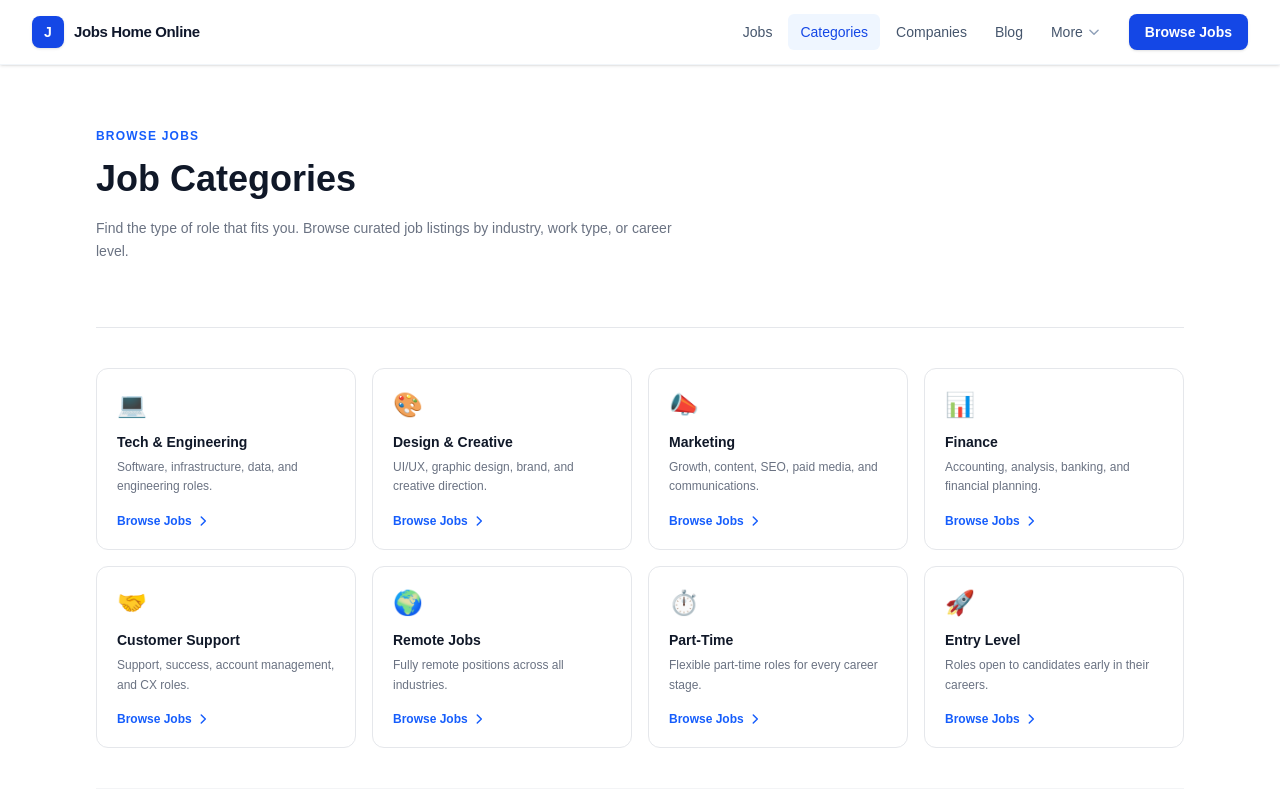
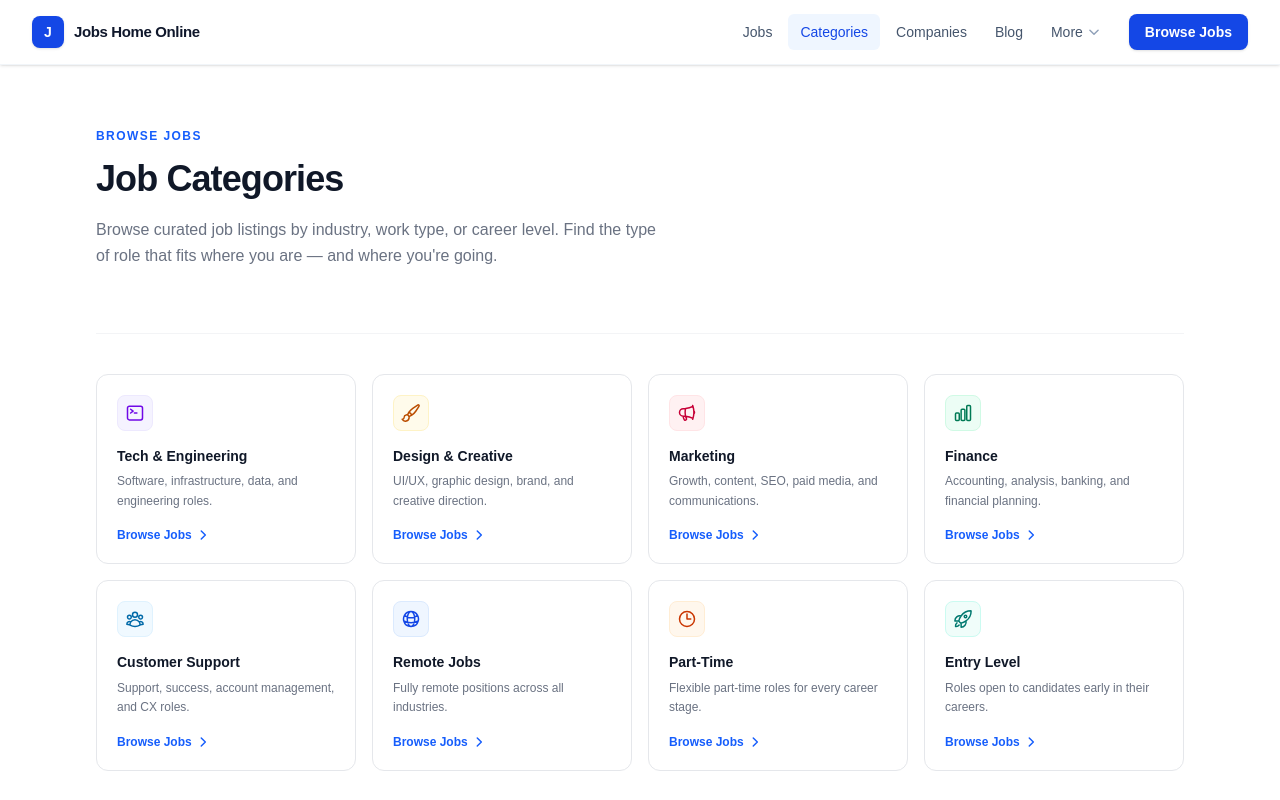
Before and after one commit to saimmian7070-tech/job_site, a Next.js app: page /categories in a window 1280 px wide. Shown: the top 800 px of the page. Built offline with nearby package versions, Linux system fonts and the light colour scheme.

Commit message:
deployment 1

```diff
--- a/app/categories/page.tsx
+++ b/app/categories/page.tsx
@@ -1,18 +1,70 @@
 import Link from "next/link";
+import type { Metadata } from "next";
+
+// ─── Metadata ─────────────────────────────────────────────────────────────────
+
+export const metadata: Metadata = {
+  title: "Job Categories | Browse by Industry & Type",
+  description:
+    "Browse job listings by category — tech, design, marketing, finance, remote, part-time, and more. Find the role that fits your skills and career stage.",
+};
+
+// ─── SVG Icons ────────────────────────────────────────────────────────────────
+
+const icons: Record<string, React.ReactNode> = {
+  tech: (
+    <svg className="w-5 h-5" fill="none" viewBox="0 0 24 24" stroke="currentColor" strokeWidth={1.8}>
+      <path strokeLinecap="round" strokeLinejoin="round" d="M6.75 7.5l3 2.25-3 2.25m4.5 0h3m-9 8.25h13.5A2.25 2.25 0 0021 18V6a2.25 2.25 0 00-2.25-2.25H5.25A2.25 2.25 0 003 6v12a2.25 2.25 0 002.25 2.25z" />
+    </svg>
+  ),
+  design: (
+    <svg className="w-5 h-5" fill="none" viewBox="0 0 24 24" stroke="currentColor" strokeWidth={1.8}>
+      <path strokeLinecap="round" strokeLinejoin="round" d="M9.53 16.122a3 3 0 00-5.78 1.128 2.25 2.25 0 01-2.4 2.245 4.5 4.5 0 008.4-2.245c0-.399-.078-.78-.22-1.128zm0 0a15.998 15.998 0 003.388-1.62m-5.043-.025a15.994 15.994 0 011.622-3.395m3.42 3.42a15.995 15.995 0 004.764-4.648l3.876-5.814a1.151 1.151 0 00-1.597-1.597L14.146 6.32a15.996 15.996 0 00-4.649 4.763m3.42 3.42a6.776 6.776 0 00-3.42-3.42" />
+    </svg>
+  ),
+  marketing: (
+    <svg className="w-5 h-5" fill="none" viewBox="0 0 24 24" stroke="currentColor" strokeWidth={1.8}>
+      <path strokeLinecap="round" strokeLinejoin="round" d="M10.34 15.84c-.688-.06-1.386-.09-2.09-.09H7.5a4.5 4.5 0 110-9h.75c.704 0 1.402-.03 2.09-.09m0 9.18c.253.962.584 1.892.985 2.783.247.55.06 1.21-.463 1.511l-.657.38c-.551.318-1.26.117-1.527-.461a20.845 20.845 0 01-1.44-4.282m3.102.069a18.03 18.03 0 01-.59-4.59c0-1.586.205-3.124.59-4.59m0 9.18a23.848 23.848 0 018.835 2.535M10.34 6.66a23.847 23.847 0 008.835-2.535m0 0A23.74 23.74 0 0018.795 3m.38 1.125a23.91 23.91 0 011.014 5.395m-1.014 8.855c-.118.38-.245.754-.38 1.125m.38-1.125a23.91 23.91 0 001.014-5.395m0-3.46c.495.413.811 1.035.811 1.73 0 .695-.316 1.317-.811 1.73m0-3.46a24.347 24.347 0 010 3.46" />
+    </svg>
+  ),
+  finance: (
+    <svg className="w-5 h-5" fill="none" viewBox="0 0 24 24" stroke="currentColor" strokeWidth={1.8}>
+      <path strokeLinecap="round" strokeLinejoin="round" d="M3 13.125C3 12.504 3.504 12 4.125 12h2.25c.621 0 1.125.504 1.125 1.125v6.75C7.5 20.496 6.996 21 6.375 21h-2.25A1.125 1.125 0 013 19.875v-6.75zM9.75 8.625c0-.621.504-1.125 1.125-1.125h2.25c.621 0 1.125.504 1.125 1.125v11.25c0 .621-.504 1.125-1.125 1.125h-2.25a1.125 1.125 0 01-1.125-1.125V8.625zM16.5 4.125c0-.621.504-1.125 1.125-1.125h2.25C20.496 3 21 3.504 21 4.125v15.75c0 .621-.504 1.125-1.125 1.125h-2.25a1.125 1.125 0 01-1.125-1.125V4.125z" />
+    </svg>
+  ),
+  support: (
+    <svg className="w-5 h-5" fill="none" viewBox="0 0 24 24" stroke="currentColor" strokeWidth={1.8}>
+      <path strokeLinecap="round" strokeLinejoin="round" d="M18 18.72a9.094 9.094 0 003.741-.479 3 3 0 00-4.682-2.72m.94 3.198l.001.031c0 .225-.012.447-.037.666A11.944 11.944 0 0112 21c-2.17 0-4.207-.576-5.963-1.584A6.062 6.062 0 016 18.719m12 0a5.971 5.971 0 00-.941-3.197m0 0A5.995 5.995 0 0012 12.75a5.995 5.995 0 00-5.058 2.772m0 0a3 3 0 00-4.681 2.72 8.986 8.986 0 003.74.477m.94-3.197a5.971 5.971 0 00-.94 3.197M15 6.75a3 3 0 11-6 0 3 3 0 016 0zm6 3a2.25 2.25 0 11-4.5 0 2.25 2.25 0 014.5 0zm-13.5 0a2.25 2.25 0 11-4.5 0 2.25 2.25 0 014.5 0z" />
+    </svg>
+  ),
+  remote: (
+    <svg className="w-5 h-5" fill="none" viewBox="0 0 24 24" stroke="currentColor" strokeWidth={1.8}>
+      <path strokeLinecap="round" strokeLinejoin="round" d="M12 21a9.004 9.004 0 008.716-6.747M12 21a9.004 9.004 0 01-8.716-6.747M12 21c2.485 0 4.5-4.03 4.5-9S14.485 3 12 3m0 18c-2.485 0-4.5-4.03-4.5-9S9.515 3 12 3m0 0a8.997 8.997 0 017.843 4.582M12 3a8.997 8.997 0 00-7.843 4.582m15.686 0A11.953 11.953 0 0112 10.5c-2.998 0-5.74-1.1-7.843-2.918m15.686 0A8.959 8.959 0 0121 12c0 .778-.099 1.533-.284 2.253m0 0A17.919 17.919 0 0112 16.5c-3.162 0-6.133-.815-8.716-2.247m0 0A9.015 9.015 0 013 12c0-1.605.42-3.113 1.157-4.418" />
+    </svg>
+  ),
+  parttime: (
+    <svg className="w-5 h-5" fill="none" viewBox="0 0 24 24" stroke="currentColor" strokeWidth={1.8}>
+      <path strokeLinecap="round" strokeLinejoin="round" d="M12 6v6h4.5m4.5 0a9 9 0 11-18 0 9 9 0 0118 0z" />
+    </svg>
+  ),
+  entry: (
+    <svg className="w-5 h-5" fill="none" viewBox="0 0 24 24" stroke="currentColor" strokeWidth={1.8}>
+      <path strokeLinecap="round" strokeLinejoin="round" d="M15.59 14.37a6 6 0 01-5.84 7.38v-4.8m5.84-2.58a14.98 14.98 0 006.16-12.12A14.98 14.98 0 009.631 8.41m5.96 5.96a14.926 14.926 0 01-5.841 2.58m-.119-8.54a6 6 0 00-7.381 5.84h4.8m2.581-5.84a14.927 14.927 0 00-2.58 5.84m2.699 2.7c-.103.021-.207.041-.311.06a15.09 15.09 0 01-2.448-2.448 14.9 14.9 0 01.06-.312m-2.24 2.39a4.493 4.493 0 00-1.757 4.306 4.493 4.493 0 004.306-1.758M16.5 9a1.5 1.5 0 11-3 0 1.5 1.5 0 013 0z" />
+    </svg>
+  ),
+};
 
 // ─── Static config ────────────────────────────────────────────────────────────
-// Extend this list as your DB grows. The `href` uses the same query params
-// already established on the homepage category tiles (/jobs?cat=...).
 
 const CATEGORIES = [
-  { label: "Tech & Engineering", icon: "💻", description: "Software, infrastructure, data, and engineering roles.", href: "/categories/tech" },
-  { label: "Design & Creative",  icon: "🎨", description: "UI/UX, graphic design, brand, and creative direction.",  href: "/categories/design" },
-  { label: "Marketing",          icon: "📣", description: "Growth, content, SEO, paid media, and communications.", href: "/jobs?cat=marketing" },
-  { label: "Finance",            icon: "📊", description: "Accounting, analysis, banking, and financial planning.", href: "/jobs?cat=finance" },
-  { label: "Customer Support",   icon: "🤝", description: "Support, success, account management, and CX roles.",   href: "/jobs?cat=support" },
-  { label: "Remote Jobs",        icon: "🌍", description: "Fully remote positions across all industries.",          href: "/jobs?type=remote" },
-  { label: "Part-Time",          icon: "⏱️", description: "Flexible part-time roles for every career stage.",      href: "/jobs?type=part-time" },
-  { label: "Entry Level",        icon: "🚀", description: "Roles open to candidates early in their careers.",      href: "/jobs?level=entry" },
+  { label: "Tech & Engineering", iconKey: "tech",      description: "Software, infrastructure, data, and engineering roles.", href: "/categories/tech",      color: "bg-violet-50 border-violet-100 text-violet-700" },
+  { label: "Design & Creative",  iconKey: "design",    description: "UI/UX, graphic design, brand, and creative direction.",  href: "/categories/design",    color: "bg-amber-50 border-amber-100 text-amber-700" },
+  { label: "Marketing",          iconKey: "marketing", description: "Growth, content, SEO, paid media, and communications.", href: "/jobs?cat=marketing",   color: "bg-rose-50 border-rose-100 text-rose-700" },
+  { label: "Finance",            iconKey: "finance",   description: "Accounting, analysis, banking, and financial planning.", href: "/jobs?cat=finance",     color: "bg-emerald-50 border-emerald-100 text-emerald-700" },
+  { label: "Customer Support",   iconKey: "support",   description: "Support, success, account management, and CX roles.",   href: "/jobs?cat=support",     color: "bg-sky-50 border-sky-100 text-sky-700" },
+  { label: "Remote Jobs",        iconKey: "remote",    description: "Fully remote positions across all industries.",          href: "/jobs?type=remote",     color: "bg-blue-50 border-blue-100 text-blue-700" },
+  { label: "Part-Time",          iconKey: "parttime",  description: "Flexible part-time roles for every career stage.",      href: "/jobs?type=part-time",  color: "bg-orange-50 border-orange-100 text-orange-700" },
+  { label: "Entry Level",        iconKey: "entry",     description: "Roles open to candidates early in their careers.",      href: "/jobs?level=entry",     color: "bg-teal-50 border-teal-100 text-teal-700" },
 ] as const;
 
 // ─── Page ─────────────────────────────────────────────────────────────────────
@@ -23,16 +75,16 @@ export default function CategoriesPage() {
       <div className="max-w-6xl mx-auto px-4 sm:px-6 lg:px-8">
 
         {/* Header */}
-        <div className="py-12 md:py-16 border-b border-gray-200">
-          <p className="text-xs font-semibold uppercase tracking-widest text-blue-600 mb-3">
+        <div className="py-12 md:py-16 border-b border-gray-100">
+          <p className="text-xs font-bold uppercase tracking-[0.12em] text-blue-600 mb-3">
             Browse Jobs
           </p>
-          <h1 className="text-3xl sm:text-4xl font-bold text-gray-900 leading-tight">
+          <h1 className="text-3xl sm:text-4xl font-bold text-gray-900 tracking-tight leading-tight">
             Job Categories
           </h1>
-          <p className="mt-4 text-gray-500 text-sm max-w-xl leading-relaxed">
-            Find the type of role that fits you. Browse curated job listings
-            by industry, work type, or career level.
+          <p className="mt-4 text-gray-500 text-base max-w-xl leading-relaxed">
+            Browse curated job listings by industry, work type, or career level.
+            Find the type of role that fits where you are — and where you're going.
           </p>
         </div>
 
@@ -43,16 +95,20 @@ export default function CategoriesPage() {
               <Link
                 key={cat.label}
                 href={cat.href}
-                className="group flex flex-col bg-white border border-gray-200 rounded-xl p-5 hover:border-blue-300 hover:shadow-sm transition-all"
+                className="group flex flex-col bg-white border border-gray-200 rounded-xl p-5 hover:border-blue-300 hover:shadow-md transition-all"
               >
-                <span className="text-2xl mb-3">{cat.icon}</span>
-                <h2 className="text-sm font-semibold text-gray-900 group-hover:text-blue-600 transition-colors leading-snug">
+                {/* Icon badge */}
+                <div className={`w-9 h-9 rounded-lg border flex items-center justify-center mb-4 ${cat.color}`}>
+                  {icons[cat.iconKey]}
+                </div>
+
+                <h2 className="text-sm font-bold text-gray-900 group-hover:text-blue-700 transition-colors leading-snug">
                   {cat.label}
                 </h2>
                 <p className="mt-1.5 text-xs text-gray-500 leading-relaxed flex-1">
                   {cat.description}
                 </p>
-                <span className="mt-4 inline-flex items-center gap-1 text-xs font-semibold text-blue-600">
+                <span className="mt-4 inline-flex items-center gap-1 text-xs font-bold text-blue-600 group-hover:gap-1.5 transition-all">
                   Browse Jobs
                   <svg className="w-3.5 h-3.5" fill="none" viewBox="0 0 24 24" stroke="currentColor" strokeWidth={2.5}>
                     <path strokeLinecap="round" strokeLinejoin="round" d="M9 5l7 7-7 7" />
@@ -64,19 +120,13 @@ export default function CategoriesPage() {
         </div>
 
         {/* Browse all CTA */}
-        <div className="py-8 border-t border-gray-100 flex flex-col sm:flex-row sm:items-center sm:justify-between gap-4">
+        <div className="py-8 border-t border-gray-100">
           <p className="text-sm text-gray-500">
             Don't see your field?{" "}
             <Link href="/jobs" className="text-blue-600 hover:text-blue-700 font-semibold transition-colors">
               Browse all jobs →
             </Link>
           </p>
-          <Link
-            href="/jobs/post"
-            className="inline-flex items-center gap-2 rounded-lg border border-gray-300 bg-white hover:bg-gray-50 transition-colors px-5 py-2.5 text-sm font-semibold text-gray-700"
-          >
-            Post a Job
-          </Link>
         </div>
 
       </div>
```
